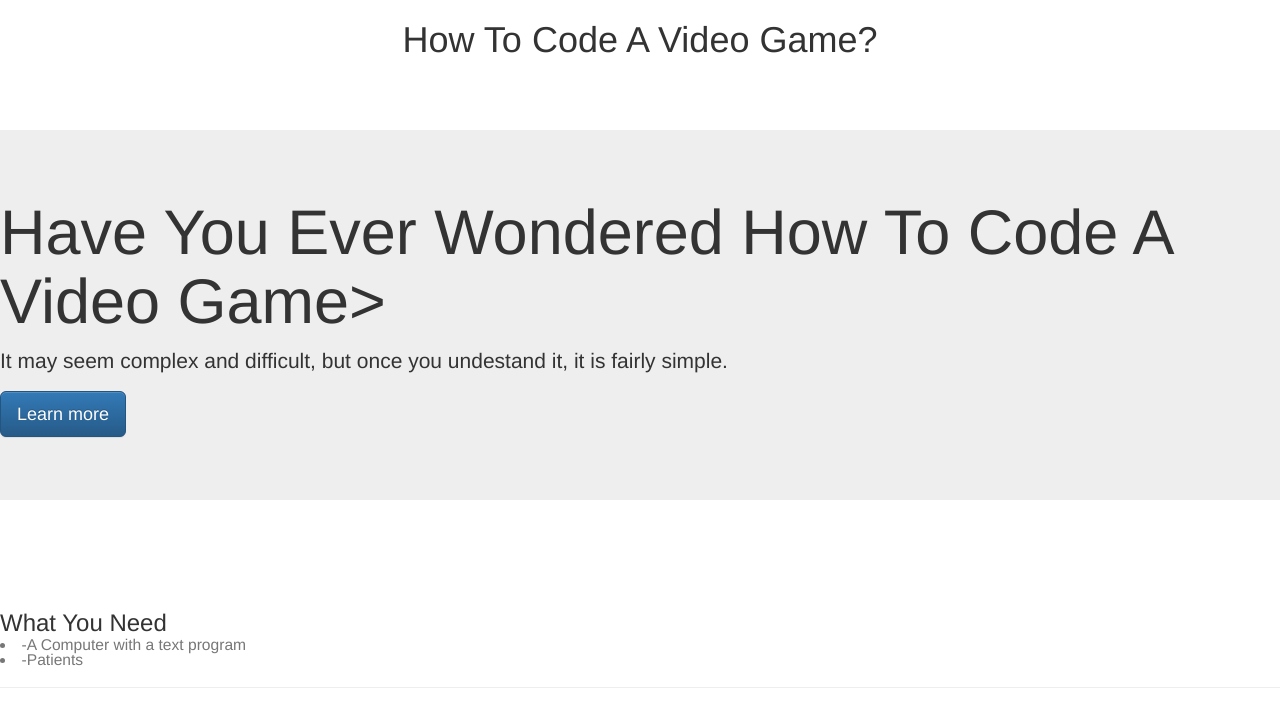
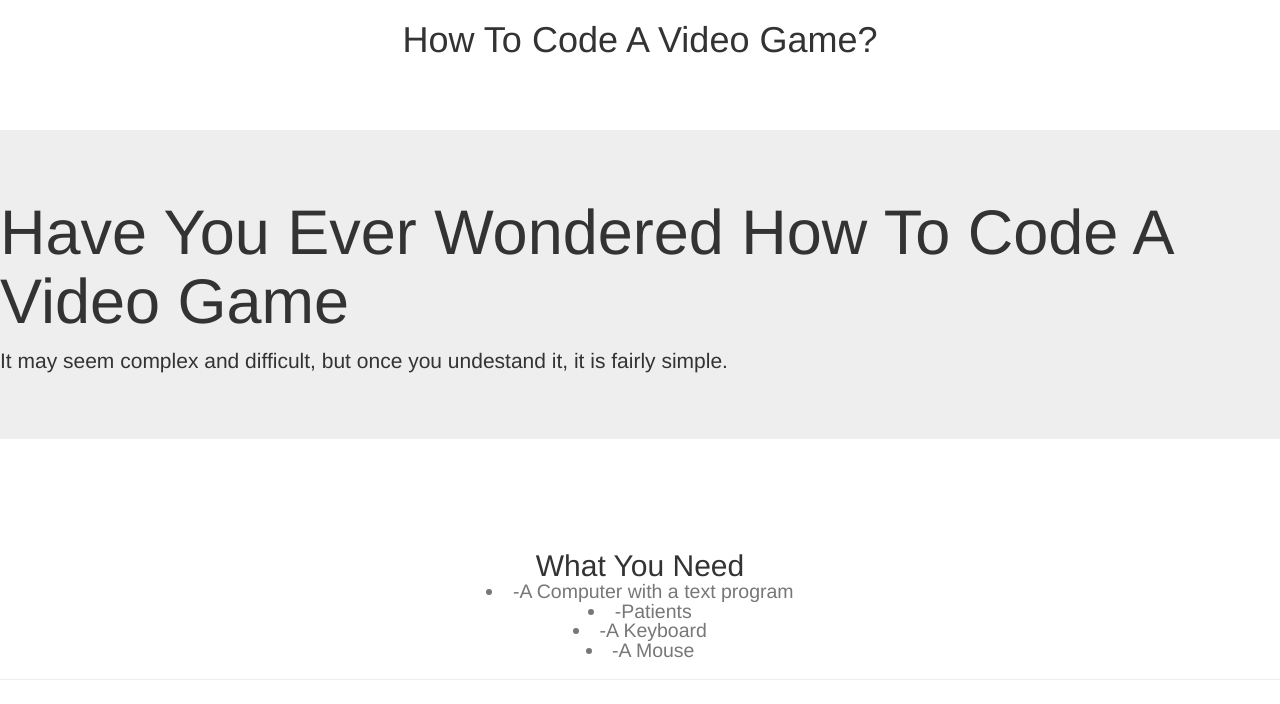
Before and after one commit to Patenaude/howtocodeagame, a plain HTML site: page index.html in a window 1280 px wide. Drawn offline with nearby package versions, Linux system fonts and the light colour scheme.

Commit message:
Update index.html

```diff
--- a/index.html
+++ b/index.html
@@ -19,17 +19,16 @@
 
 
 <div class="jumbotron">
-  <h1>Have You Ever Wondered How To Code A Video Game></h1>
+  <h1>Have You Ever Wondered How To Code A Video Game</h1>
   <p>It may seem complex and difficult, but once you undestand it, it is fairly simple.</p>
-  <p><a class="btn btn-primary btn-lg" href="#" role="button">Learn more</a></p>
 </div>
 
 <br><br>
 
-<div class="page-header">
-  <h3>What You Need<small><br><li>-A Computer with a text program</li><li>-Patients</li>
+<center><div class="page-header">
+  <h2>What You Need<small><br><li>-A Computer with a text program</li><li>-Patients</li><li>-A Keyboard</li><li>-A Mouse</li>
   </small></h1>
-</div>
+</div></center>
 
 
 
```
